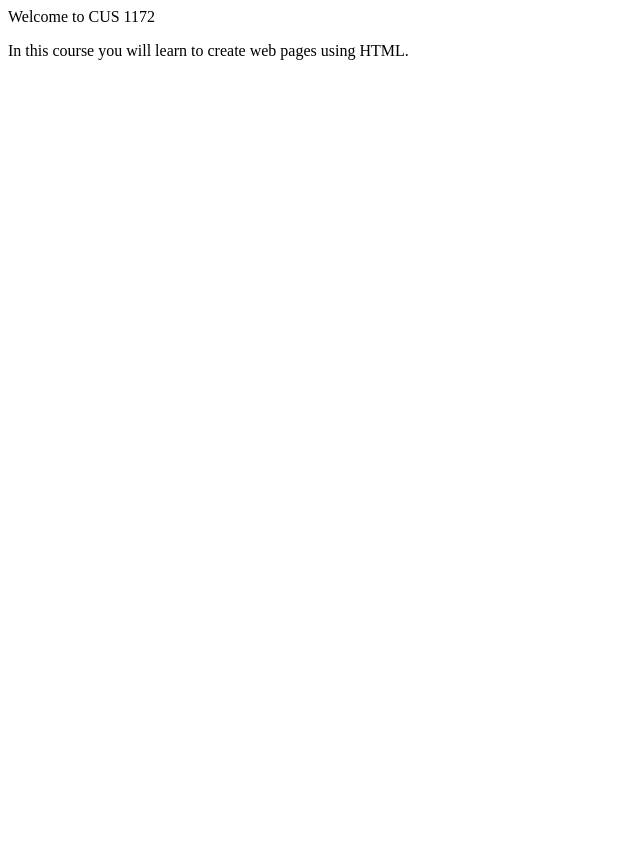
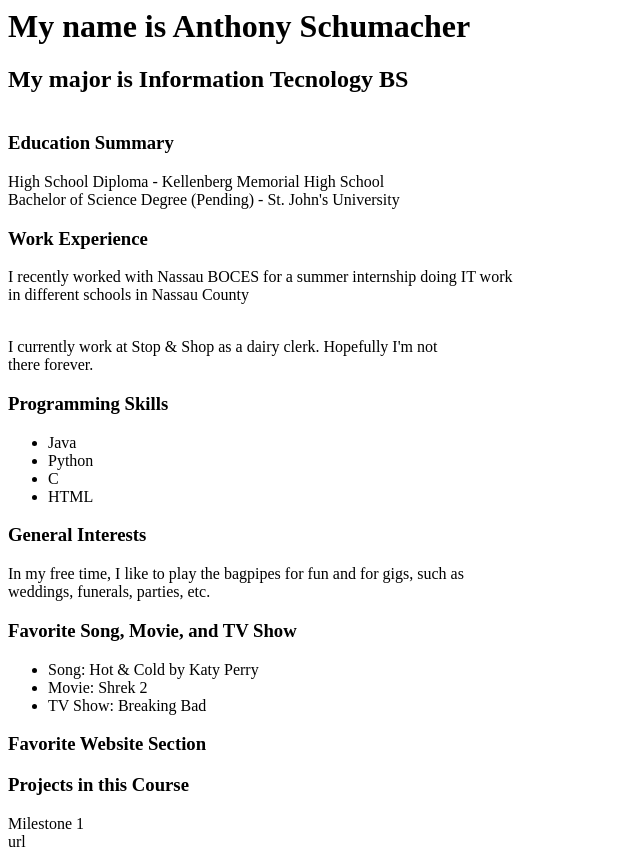
Before and after one commit to ASchu23/CUS1172_ASchu, a plain HTML site: page milestone1/9-4.html in a window 1280 px wide. Shown: the whole page, without its empty margins (0-640 px from the left). Before the commit the page ends 800 px from the top, so only its background shows below. Drawn offline with Linux system fonts and the light colour scheme.

Commit message:
Update 9-4.html

```diff
--- a/milestone1/9-4.html
+++ b/milestone1/9-4.html
@@ -1,11 +1,63 @@
 <html>
+    <head>
+        <title>Hello All!</title>
+    </head>
+  <body>
+    <h1>My name is Anthony Schumacher</h1>
 
-  <body>
+    <h2>My major is Information Tecnology BS</h2>
+
+    <img src="" />
+
+    <h3>Education Summary</h3>
+    <form>
+        High School Diploma - Kellenberg Memorial High School <br>
+        Bachelor of Science Degree (Pending) - St. John's University <br>
+    </form>
+
+    <h3>Work Experience</h3>
     <p>
-      Welcome to CUS 1172
-    </p>
-    <p>
-      In this course you will learn to create web pages using HTML.
-    </p>
+      I recently worked with Nassau BOCES for a summer internship doing IT work <br>
+      in different schools in Nassau County <br>
+      <br>
+      </p>
+      <table>
+      I currently work at Stop & Shop as a dairy clerk. Hopefully I'm not <br>
+      there forever.
+      <br>
+    </table>
+
+    <h3>Programming Skills</h3>
+    <ul>
+        <li>Java <br></li>
+        <li>Python <br></li>
+        <li>C <br></li>
+        <li>HTML <br></li>
+    </ul>
+
+    <h3>General Interests</h3>
+    <div>
+      In my free time, I like to play the bagpipes for fun and for gigs, such as <br>
+      weddings, funerals, parties, etc. <br>
+    </div>
+
+    <h3>Favorite Song, Movie, and TV Show</h3>
+    <ul>
+        <li>Song: Hot & Cold by Katy Perry <br></li>
+        <li>Movie: Shrek 2 <br></li>
+        <li>TV Show: Breaking Bad <br></li>
+    </ul>
+
+    <h3>Favorite Website Section</h3>
+    <span>
+
+    </span>
+
+    <h3>Projects in this Course</h3>
+    <a>
+        Milestone 1 <br>
+        url <br>
+    </a>
+
   </body>
 </html>
```
